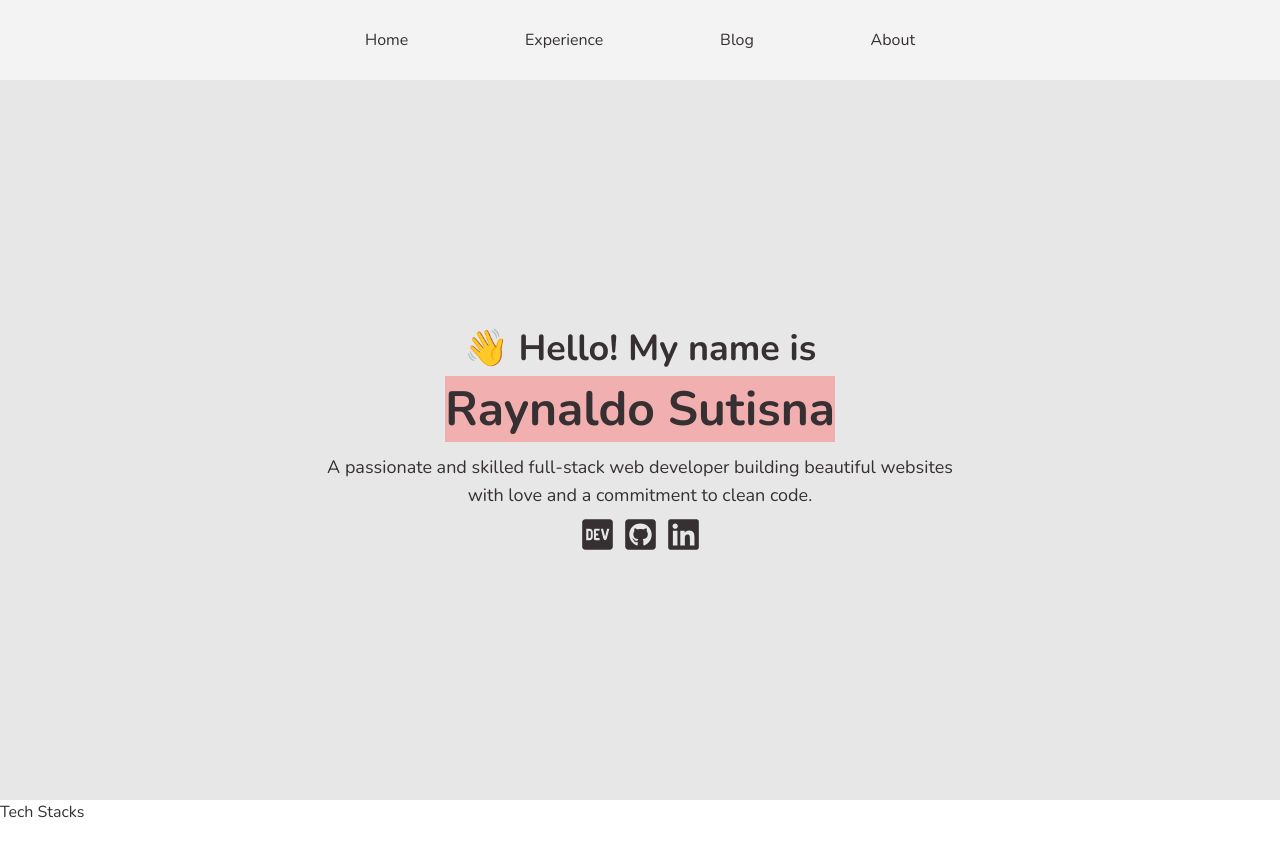
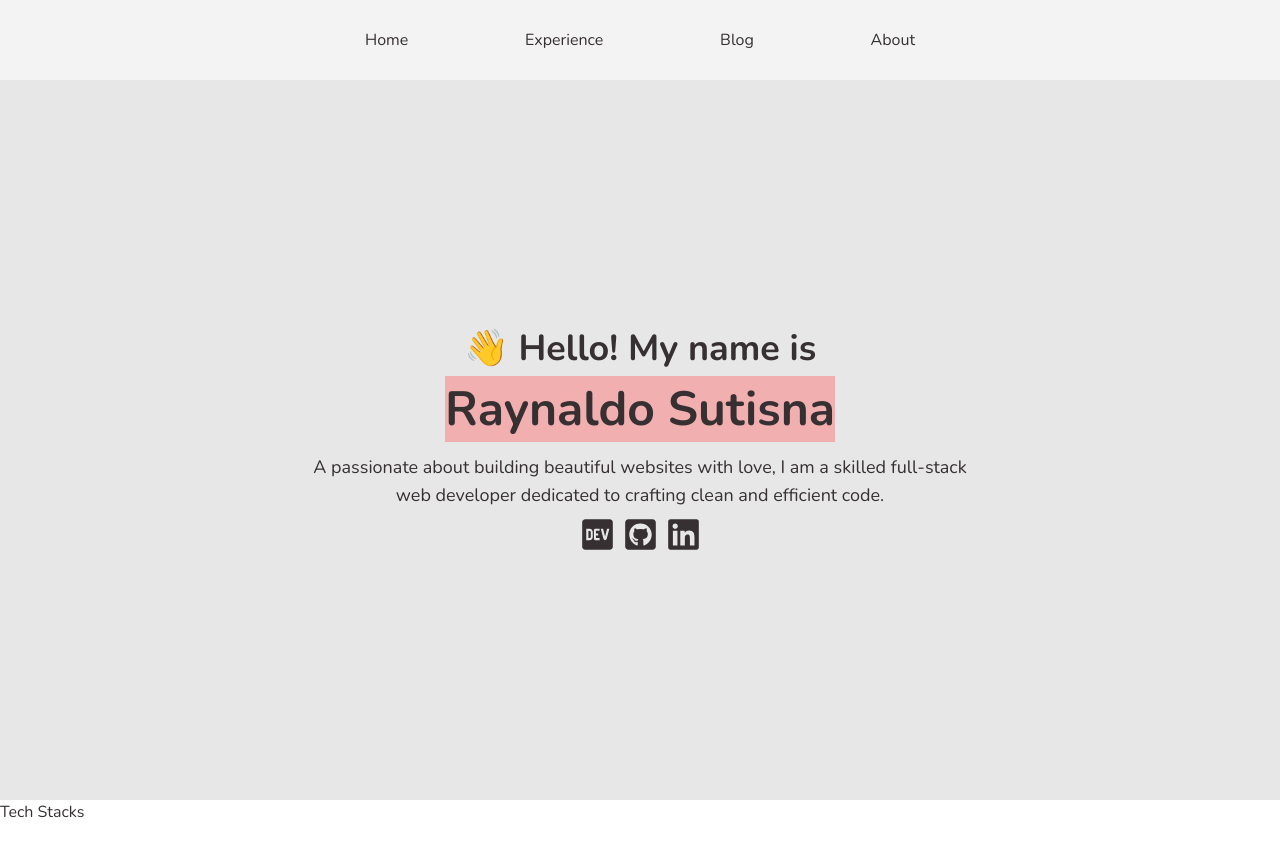
Before and after one commit to raaynaldo/raynaldo-v1, a Next.js app: page / in a window 1280 px wide. Shown: the top 856 px of the page. Built offline with nearby package versions, Linux system fonts and the light colour scheme.

Commit message:
feat: update description

```diff
--- a/pages/index.tsx
+++ b/pages/index.tsx
@@ -34,8 +34,9 @@ export default function Home() {
             <p
               className={clsx('text-center sm:w-3/5', 'sm:text-lg 2xl:text-xl')}
             >
-              A passionate and skilled full-stack web developer building
-              beautiful websites with love and a commitment to clean code.
+              A passionate about building beautiful websites with love, I am a
+              skilled full-stack web developer dedicated to crafting clean and
+              efficient code.
             </p>
             <div className='flex gap-2 mt-2'>
               <a
```
